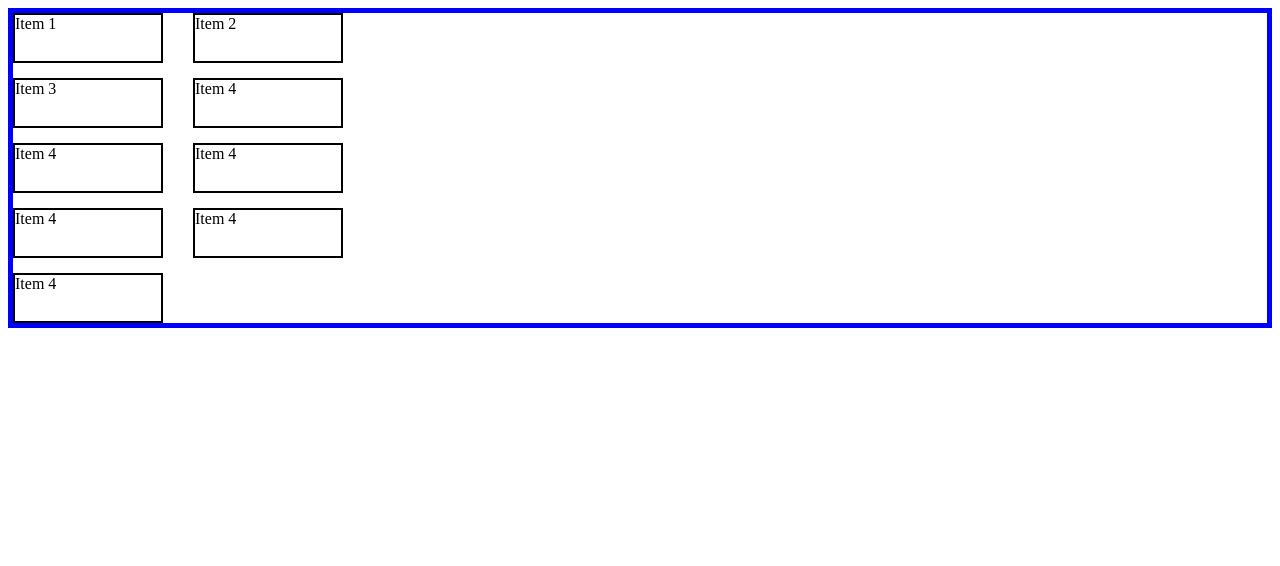
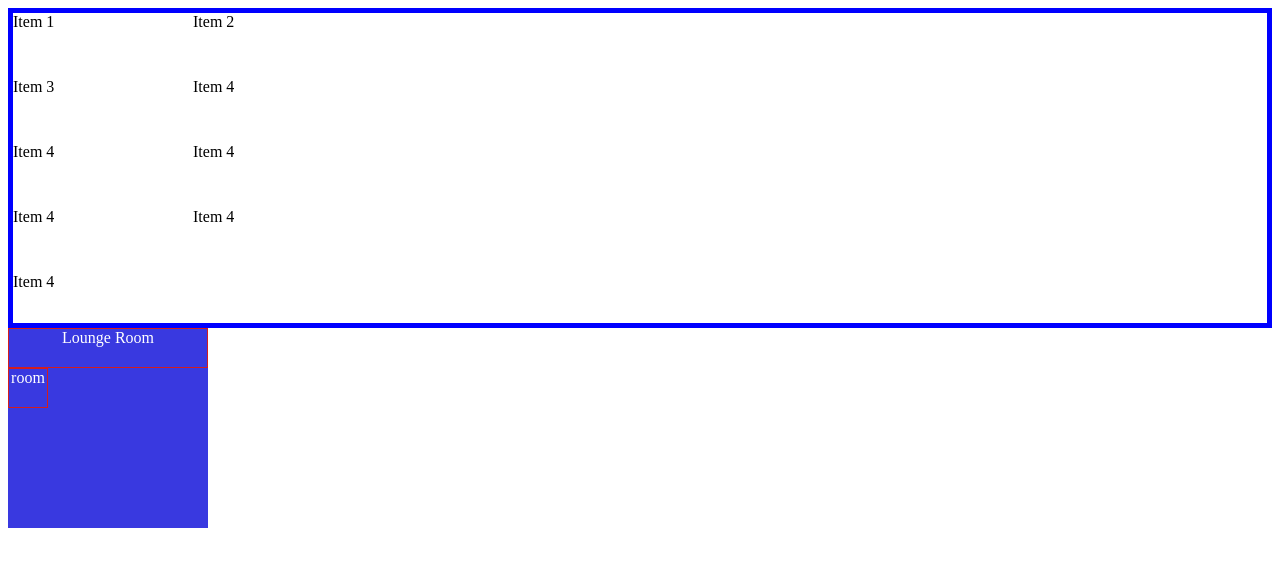
Before and after one commit to BrendanMcGaw/GridPractice, a plain HTML site: page index.html in a window 1280 px wide. Drawn offline with Linux system fonts and the light colour scheme.

Commit message:
Created a room layout for grid item utilisation

```diff
--- a/index.html
+++ b/index.html
@@ -18,6 +18,10 @@
         <div>Item 4</div>
         <div>Item 4</div>
     </div>
+    <div class="floorplan">
+        <div class="room" id="loungeRoom">Lounge Room</div>
+        <div class="room" id="kitchen">room</div>
+    </div>
 </body>
 <script src="javascript.js"></script>
 </html>
--- a/stylesheet.css
+++ b/stylesheet.css
@@ -7,6 +7,23 @@
     gap: 15px 30px;
 }
 
-div {
+/* div {
     border: 2px solid black;
+} */
+
+.floorplan {
+   display: inline-grid; /* inline-grid allows us to have our area restricted unlike a block. */
+   grid-template: 40px 40px 40px 40px 40px / 40px 40px 40px 40px 40px;
+   background-color: rgb(57, 57, 224);
 }
+
+#loungeRoom {
+    grid-column-start: 1;
+    grid-column-end: 6;
+}
+
+.room {
+    color: white;
+    border: 1px solid rgb(212, 29, 29);
+    text-align: center;
+}
```
